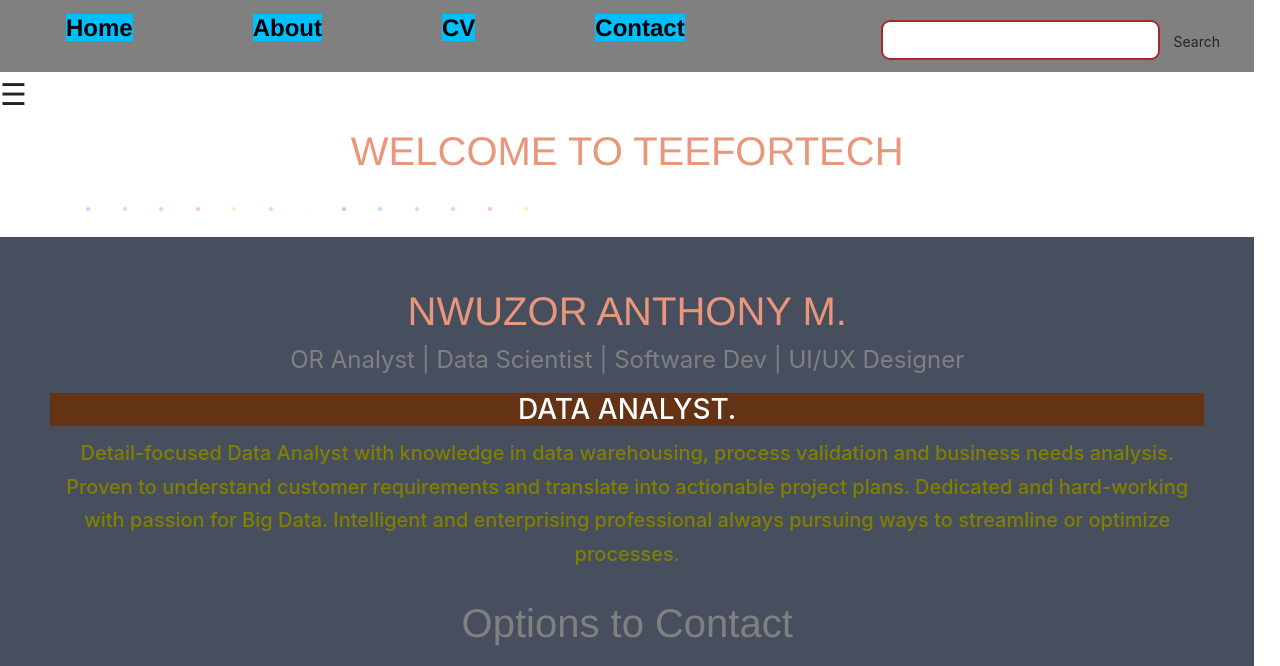
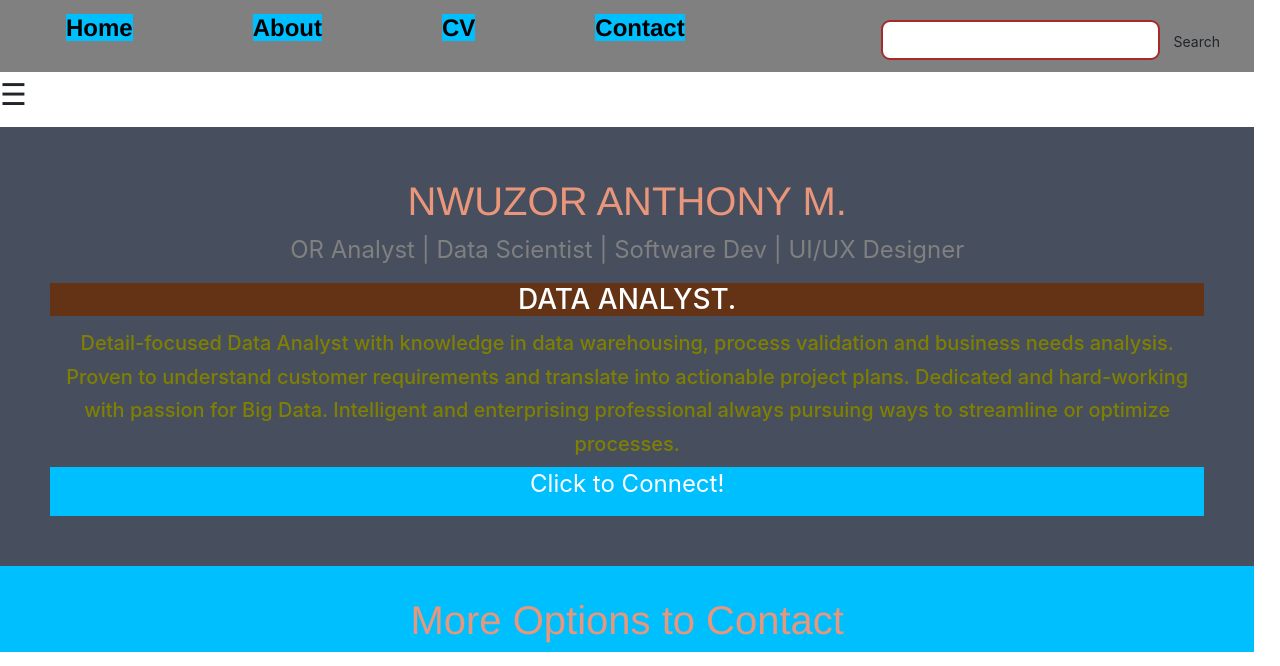
Before and after one commit to teefortech/teefortech.github.io, a Jekyll site: the page about.html, which Jekyll copies as it is, in a window 1280 px wide. Shown: the top 666 px of the page. Built offline with Jekyll 4.4.1, drawn with Linux system fonts in a browser that asks for light colours; nearby versions of some CDN libraries; some of the changed text lies outside the part shown; grey boxes are pictures that could not be loaded.

Commit message:
Update about.html

```diff
--- a/about.html
+++ b/about.html
@@ -61,60 +61,7 @@
 			margin-top: 10px;
 		}
 	</style>
-	<div class="container">
-		<h1>WELCOME TO TEEFORTECH</h1>
-		<!-- spinner-grow, #1 -->
-		<div class="spinner-grow text-primary" role="status">
-			<span class="sr-only">Loading</span>
-		</div>
-		<!-- spinner-grow, #2 -->
-		<div class="spinner-grow text-secondary" role="status">
-			<span class="sr-only">Loading</span>
-		</div>
-		<!-- spinner-grow, #3 -->
-		<div class="spinner-grow text-success" role="status">
-			<span class="sr-only">Loading</span>
-		</div>
-		<!-- spinner-grow, #4 -->
-		<div class="spinner-grow text-danger" role="status">
-			<span class="sr-only">Loading</span>
-		</div>
-		<!-- spinner-grow, #5 -->
-		<div class="spinner-grow text-warning" role="status">
-			<span class="sr-only">Loading</span>
-		</div>
-		<!-- spinner-grow, #6 -->
-		<div class="spinner-grow text-info" role="status">
-			<span class="sr-only">Loading</span>
-		</div>
-		<!-- spinner-grow, #7 -->
-		<div class="spinner-grow text-light" role="status">
-			<span class="sr-only">Loading</span>
-		</div>
-		<!-- spinner-grow, #8 -->
-		<div class="spinner-grow text-dark" role="status">
-			<span class="sr-only">Loading</span>
-		</div>
-        <div class="spinner-grow text-primary" role="status">
-			<span class="sr-only">Loading</span>
-		</div>
-		<!-- spinner-grow, #2 -->
-		<div class="spinner-grow text-secondary" role="status">
-			<span class="sr-only">Loading</span>
-		</div>
-		<!-- spinner-grow, #3 -->
-		<div class="spinner-grow text-success" role="status">
-			<span class="sr-only">Loading</span>
-		</div>
-        <div class="spinner-grow text-danger" role="status">
-			<span class="sr-only">Loading</span>
-		</div>
-		<!-- spinner-grow, #5 -->
-		<div class="spinner-grow text-warning" role="status">
-			<span class="sr-only">Loading</span>
-		</div>
-	</div>
-    <div class="about-section">
+	    <div class="about-section">
         <h1>NWUZOR ANTHONY M.</h1>
         <p class="title">OR Analyst | Data Scientist | Software Dev | UI/UX Designer</p>
 
@@ -127,23 +74,63 @@
 	   </h3>
        </h3>
 
+<a href="https://linktr.ee/teefortech" class="icon image-popup d-flex justify-content-center align-items-center">
+                <br>
+                <p class="center"
+                   style="text-decoration:none;
+                          color:white;">
+                   Click to Connect!
+                </p>
 
-    <section class="service">
-        <div>
-        <h1 class="h-primary center" style="margin-top:30px; color: grey;">Options to Contact</h1>
-	    <br>
-        <p class="center" style="color: #FFEFD5;">People can fill up the form and send us the problem</p>
+            </div>
         </div>
+     </div>
+    </section>
+
+  <section class="service">
+
+        <!-- Heading-->
+        <h1 class="h-primary center"
+            style="margin-top:30px;">
+            More Options to Contact
+        </h1>
+        <div id="service">
             <div class="box">
-                <p class="center" style="color: #FFEFD5;">Use this Email to send us about the problem faced</p>
+                <!-- Form -->
+                <img src=
+"bg_3.jpg"
+                     alt= "color_image">
+                <br>
+
+                <!-- Displaying text at
+                    the center of the box-->
+                <p class="center" style="color: #FFEFD5;">Fill and Submit a Form</p>
+
             </div>
             <div class="box">
+
+                <img src=
+"bg_3.jpg"
+                     alt= "color_image">
+                <br>
+
+                <p class="center" style="color: #FFEFD5;">Mail to Us</p>
+              <li><a href="mailto:nwuzoranthonym@gmail.com">teefortech@gmail.com</a></li>
+
+
+            </div>
+            <div class="box">
+                <img src=
+"bg_3.jpg"
+                     alt= "color_image">
+                <br>
                 <p class="center" style="color: #FFEFD5;">Call: +234 7032923993</p>
+
             </div>
         </div>
     </section>
 
-<section class="appreciation">
+   <section class="appreciation">
 
  <p3 style="text-align: left; font-size: 20px; color: white; font-family: Times New Roman">Thank you for checking in.<br/>Best Regards!</p3><br/ >
  <hr />
@@ -159,6 +146,4 @@
     </footer>
 </body>
 
-
-</body>
 </html>
```
